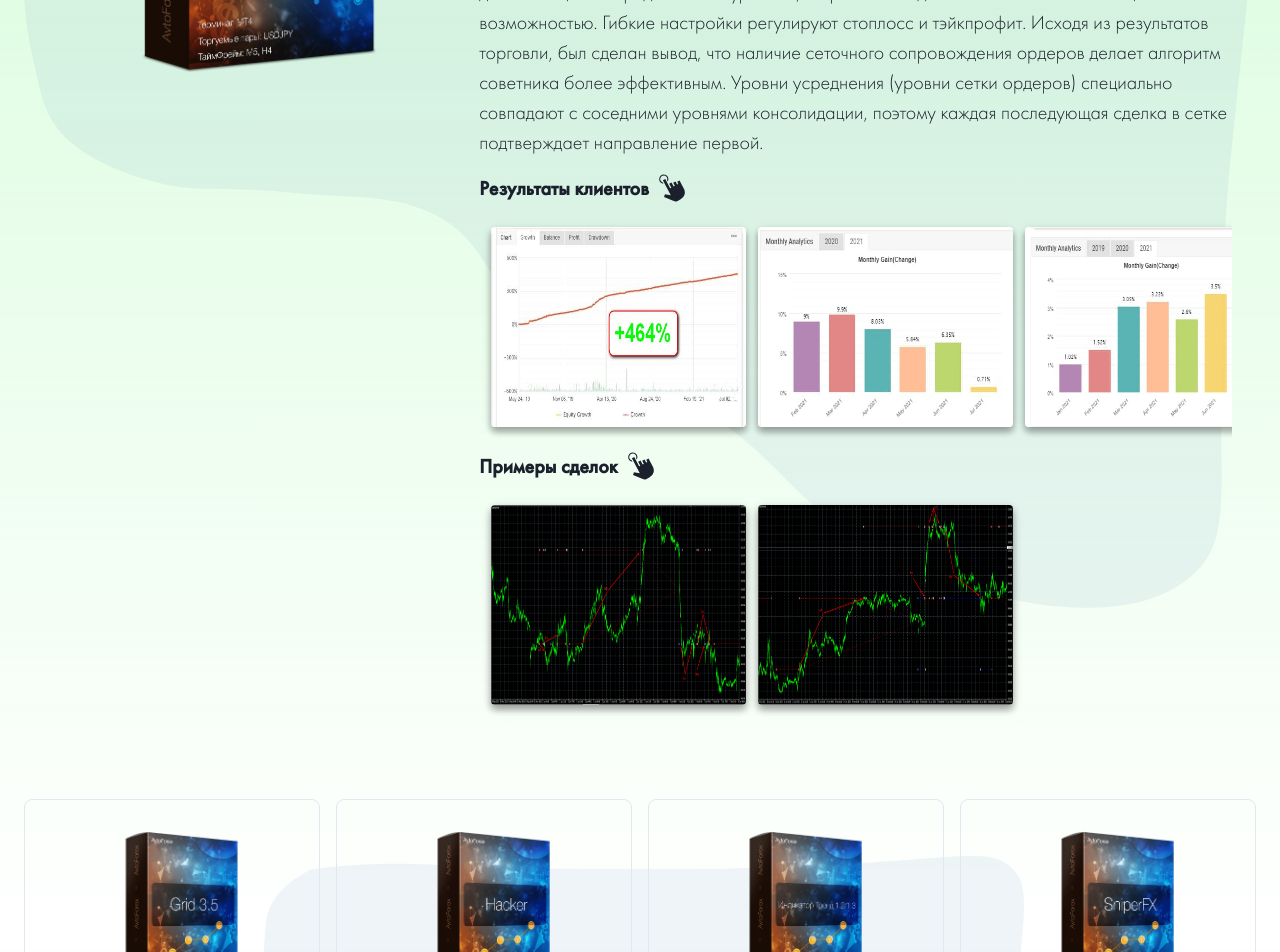
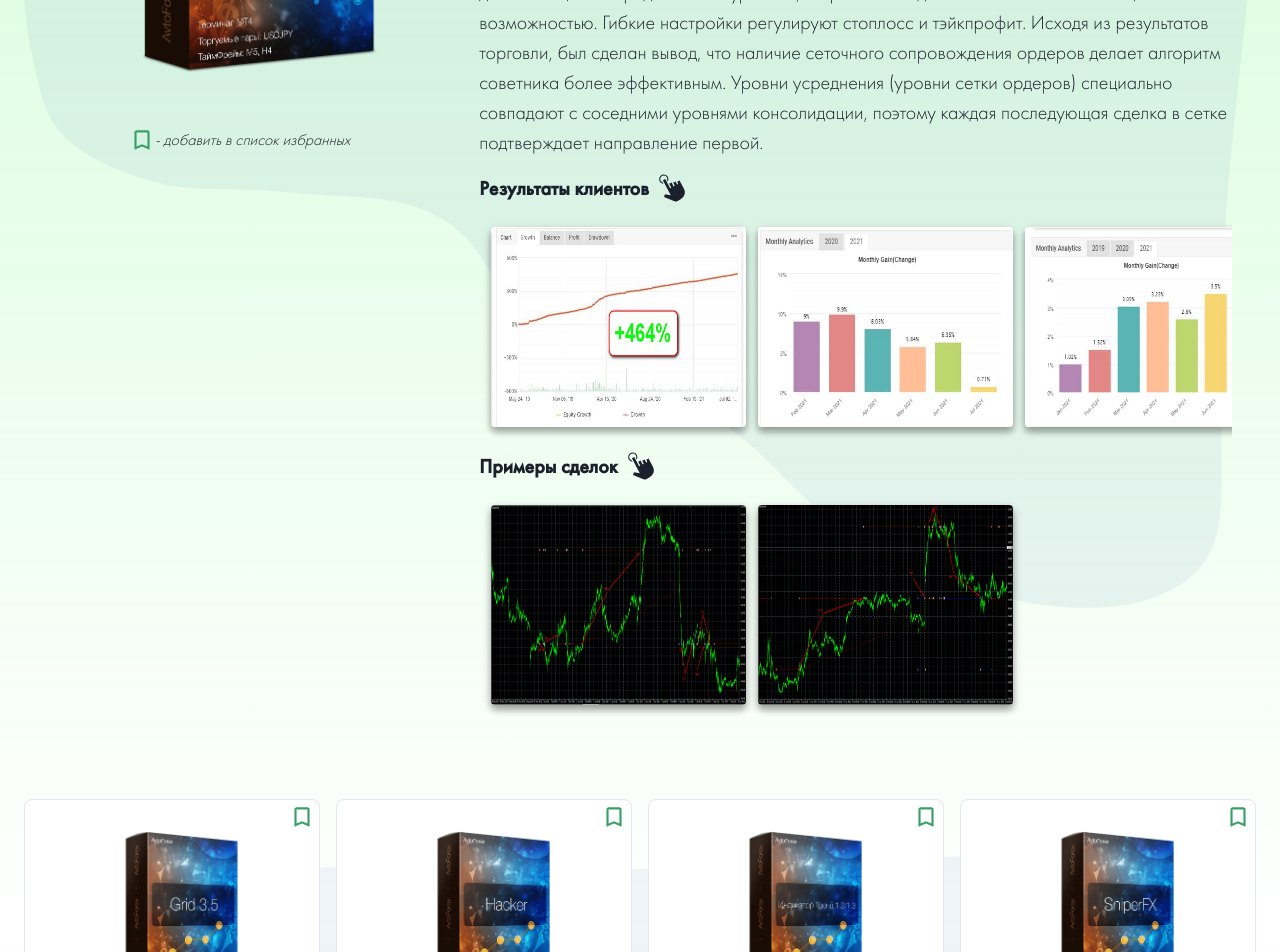
Before and after one commit to Pavel-Yarakhovich/fx-landing, a Next.js app: page / in a window 1280 px wide. Shown: the part 2100-3052 px from the top of the page. Built offline with nearby package versions, Linux system fonts and the light colour scheme.

Commit message:
mark favorite robots

```diff
--- a/components/robotDescriptions/activeRobot.js
+++ b/components/robotDescriptions/activeRobot.js
@@ -12,6 +12,8 @@ import {
 } from "@chakra-ui/react";
 import ImageViewer from "../imageViewer";
 import { GiClick } from "react-icons/gi";
+import { useAppState } from "../../stores/AppStore";
+import { MdBookmarkBorder, MdBookmark } from "react-icons/md";
 
 const Images = ({ title, imagesArr, robotTitle, imageSubfolder }) => {
   const { isOpen, onOpen, onClose } = useDisclosure();
@@ -59,7 +61,7 @@ const Images = ({ title, imagesArr, robotTitle, imageSubfolder }) => {
         {imagesArr.map((d) => (
           <Image
             key={d}
-            src={`/images/${imageSubfolder ? `${imageSubfolder}/` : ''}${d}`}
+            src={`/images/${imageSubfolder ? `${imageSubfolder}/` : ""}${d}`}
             alt={robotTitle}
             w={["100%", "60%", "35%"]}
             height="200px"
@@ -87,6 +89,24 @@ const Images = ({ title, imagesArr, robotTitle, imageSubfolder }) => {
 };
 
 const ActiveRobot = React.forwardRef(({ robot }, ref) => {
+  // App state
+  const { AppState, AppStateDispatch } = useAppState();
+  const { selectedRobots } = AppState;
+
+  const toggleRobot = React.useCallback(
+    (e, robot) => {
+      e.stopPropagation();
+      const wasSelected = selectedRobots.includes(robot);
+      AppStateDispatch({
+        type: "setSelectedRobots",
+        payload: wasSelected
+          ? selectedRobots.filter((r) => r !== robot)
+          : [...selectedRobots, robot],
+      });
+    },
+    [AppStateDispatch, selectedRobots]
+  );
+
   return (
     <>
       <Box w="100%" p={[0, 1, 2]} mb="30px" ref={ref}>
@@ -95,14 +115,49 @@ const ActiveRobot = React.forwardRef(({ robot }, ref) => {
           alignItems="flex-start"
           flexDirection={["column", null, "row"]}
         >
-          <Image
-            src={robot.image ? `/images/robots/${robot.image}` : "/images/scalper.png"}
-            fallbackSrc="/images/fallback.png"
-            alt={robot.title}
+          <Flex
             w={["100%", "60%", "35%"]}
+            flexDirection="column"
+            alignItems="center"
             flexShrink="0"
-            height="auto"
-          />
+          >
+            <Image
+              src={
+                robot.image
+                  ? `/images/robots/${robot.image}`
+                  : "/images/scalper.png"
+              }
+              fallbackSrc="/images/fallback.png"
+              alt={robot.title}
+              w={"100%"}
+              flexShrink="0"
+              height="auto"
+              marginBottom="10px"
+            />
+            <Box
+              onClick={(e) => toggleRobot(e, robot.title)}
+              color="green.500"
+              cursor="pointer"
+              display="flex"
+              alignItems="center"
+            >
+              {selectedRobots.includes(robot.title) ? (
+                <MdBookmark fontSize="26px" />
+              ) : (
+                <MdBookmarkBorder fontSize="26px" />
+              )}
+              <Text
+                fontStyle="italic"
+                color="#1a202c"
+                fontFamily="FuturaLight"
+                fontWeight="300"
+              >
+                {selectedRobots.includes(robot.title)
+                  ? " - робот находится в списке избранных"
+                  : " - добавить в список избранных"}
+              </Text>
+            </Box>
+          </Flex>
 
           <Box p={[1, 2, 6]}>
             <Text fontSize="3xl" fontWeight="700" mb={3}>
--- a/components/robotDescriptions/robot.js
+++ b/components/robotDescriptions/robot.js
@@ -1,7 +1,29 @@
 import { Box, Image, Badge } from "@chakra-ui/react";
 import React from "react";
 
+import { MdBookmarkBorder, MdBookmark } from "react-icons/md";
+
+import { useAppState } from "../../stores/AppStore";
+
 function RobotItem({ robot, handleClick }) {
+  // App state
+  const { AppState, AppStateDispatch } = useAppState();
+  const { selectedRobots } = AppState;
+
+  const toggleRobot = React.useCallback(
+    (e, robot) => {
+      e.stopPropagation();
+      const wasSelected = selectedRobots.includes(robot);
+      AppStateDispatch({
+        type: "setSelectedRobots",
+        payload: wasSelected
+          ? selectedRobots.filter((r) => r !== robot)
+          : [...selectedRobots, robot],
+      });
+    },
+    [AppStateDispatch, selectedRobots]
+  );
+
   return (
     <Box
       w={["100%", "50%", "33%", "25%"]}
@@ -9,15 +31,13 @@ function RobotItem({ robot, handleClick }) {
       onClick={() => handleClick(robot)}
     >
       <Box
+        position="relative"
         bg="white"
         maxW="sm"
         borderWidth="1px"
         borderRadius="lg"
         overflow="hidden"
         pt={2}
-        background={`url(${
-          robot?.image ? `/images/robots/${robot.image}` : "/images/scalper.png"
-        })`}
         objectPosition="center"
         objectFit="cover"
         _hover={{
@@ -27,6 +47,20 @@ function RobotItem({ robot, handleClick }) {
           transition: "all 250ms ease",
         }}
       >
+        <Box
+          position="absolute"
+          top={1}
+          right={1}
+          onClick={(e) => toggleRobot(e, robot.title)}
+          color="green.500"
+          cursor="pointer"
+        >
+          {selectedRobots.includes(robot.title) ? (
+            <MdBookmark fontSize="26px" />
+          ) : (
+            <MdBookmarkBorder fontSize="26px" />
+          )}
+        </Box>
         <Image
           src={
             robot.image
```
